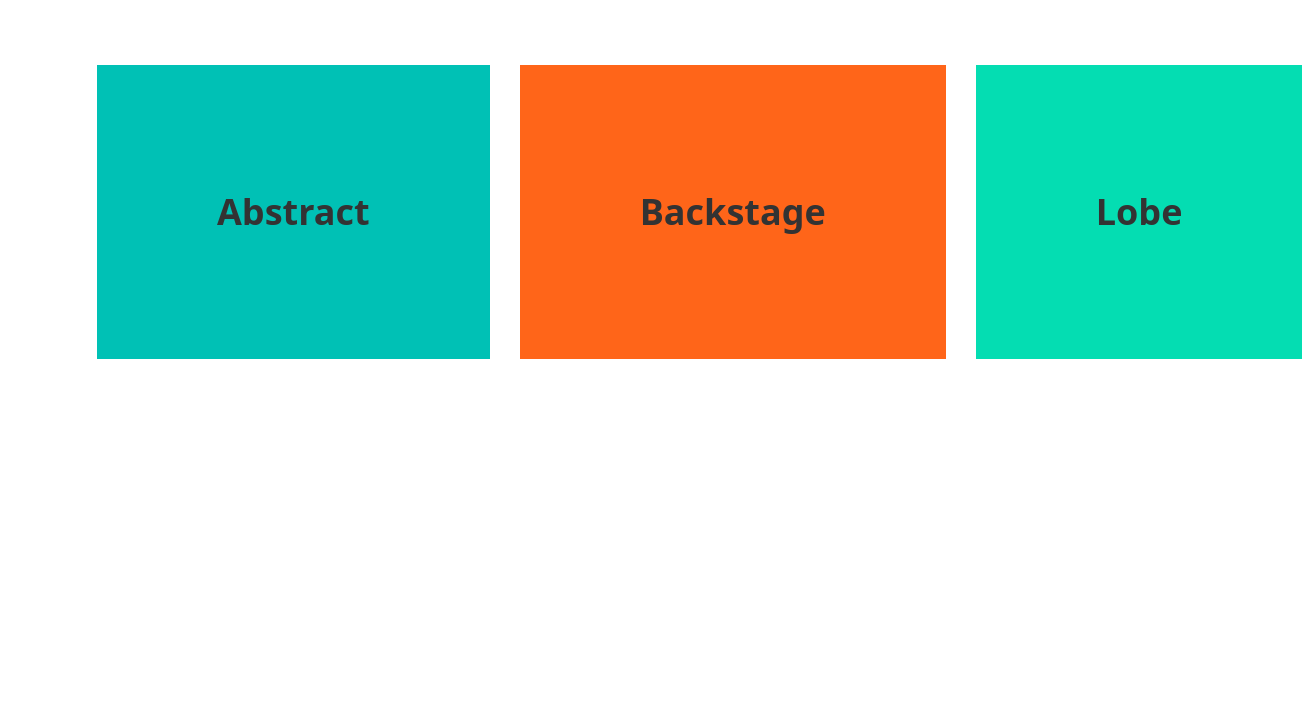
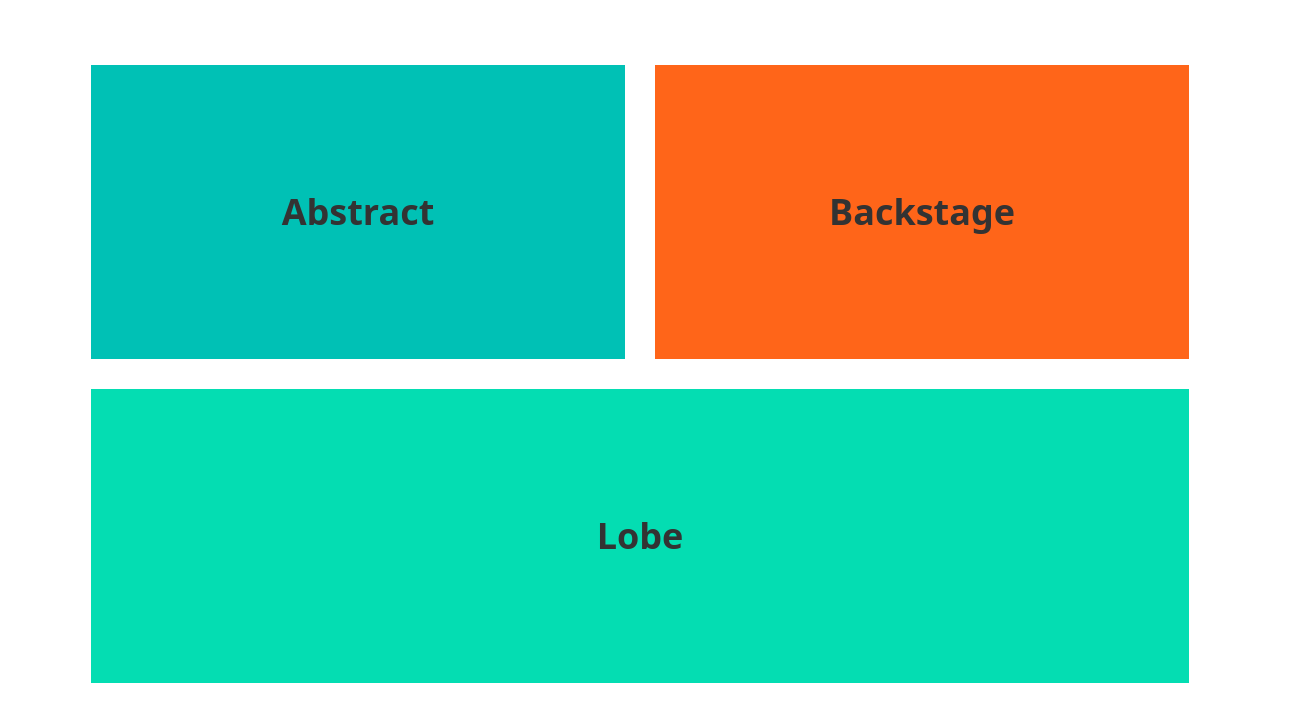
Before and after one commit to modvegas/Projects, a plain HTML site: page index.html in a window 1280 px wide. Shown: the whole page, 1302 px wide, since content can reach past the window. Drawn offline with nearby package versions, Linux system fonts and the light colour scheme.

Commit message:
style: main page

```diff
--- a/index.html
+++ b/index.html
@@ -15,11 +15,13 @@
   </head>
   <body>
     <div class="container" id="app" style="padding-top: 50px">
-      <a class="abstract-button" href="pages/abstract/index.html"> Abstract </a>
-      <a class="backstages-button" href="pages/backstage/index.html"
+      <a class="col abstract-button" href="pages/abstract/index.html">
+        Abstract
+      </a>
+      <a class="col backstages-button" href="pages/backstage/index.html"
         >Backstage</a
       >
-      <a class="lobe-button" href="pages/lobe/index.html">Lobe</a>
+      <a class="col lobe-button" href="pages/lobe/index.html">Lobe</a>
     </div>
     <script
       src="https://cdn.jsdelivr.net/npm/bootstrap@5.3.1/dist/js/bootstrap.bundle.min.js"
--- a/style.css
+++ b/style.css
@@ -4,17 +4,25 @@ body {
 .container {
   display: flex;
   justify-content: space-around;
+  max-width: 90%;
+  flex-wrap: wrap;
 }
 a {
   color: #000;
   text-align: center;
   font-size: 36px;
   font-weight: bold;
-  width: auto;
   padding: 120px;
   text-decoration: none;
   margin: 15px;
   transition: ease-in-out 0.2s;
+}
+a:hover {
+  transform: scale3d(1.1, 1.1, 1.1);
+  box-shadow: 0 100px 140px -50px rgba(0, 0, 0, 0.25),
+    0 0 20px 0 rgba(0, 0, 0, 0.03);
+  border-radius: 30px;
+  font-weight: normal;
 }
 .abstract-button {
   background-color: #00c1b5;
@@ -23,9 +31,6 @@ a {
 .abstract-button:hover {
   background-color: #11d1b5;
   color: #fff;
-  transform: scale3d(1.1, 1.1, 1.1);
-  box-shadow: 0 100px 140px -50px rgba(0, 0, 0, 0.25),
-    0 0 20px 0 rgba(0, 0, 0, 0.03);
 }
 .backstages-button {
   background-color: #ff6519;
@@ -34,9 +39,6 @@ a {
 .backstages-button:hover {
   background-color: #ffaa19;
   color: #fff;
-  transform: scale3d(1.1, 1.1, 1.1);
-  box-shadow: 0 100px 140px -50px rgba(0, 0, 0, 0.25),
-    0 0 20px 0 rgba(0, 0, 0, 0.03);
 }
 .lobe-button {
   background-color: #04ddb2;
@@ -45,7 +47,4 @@ a {
 .lobe-button:hover {
   background-color: #00aaf2;
   color: #fff;
-  transform: scale3d(1.1, 1.1, 1.1);
-  box-shadow: 0 100px 140px -50px rgba(0, 0, 0, 0.25),
-    0 0 20px 0 rgba(0, 0, 0, 0.03);
 }
```
